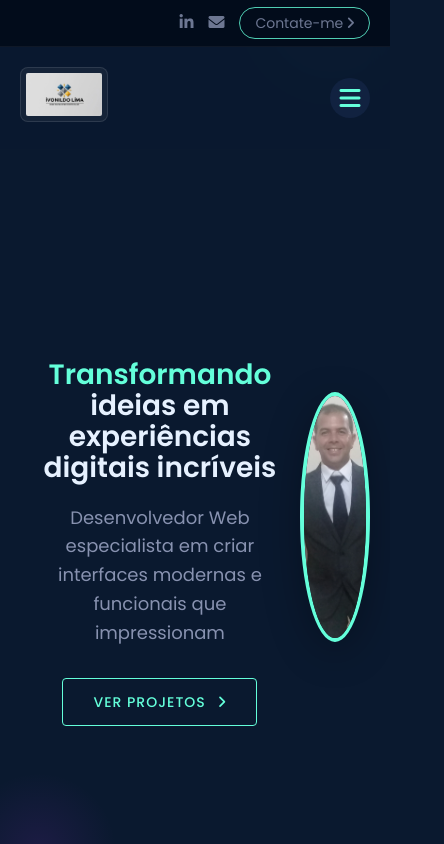
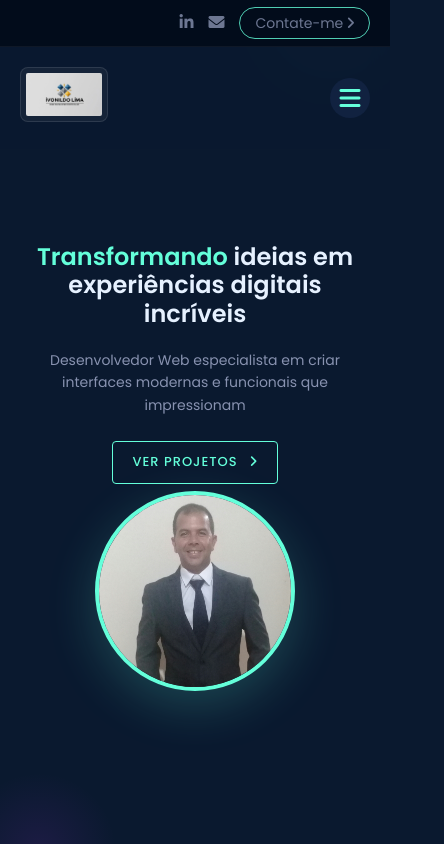
Before and after one commit to IvonildoDev/portifolio, a React (Vite) app: page / in a window 390 px wide. Shown: the top 844 px of the page, 444 px wide, since content can reach past the window. Built offline with nearby package versions, Linux system fonts and the light colour scheme.

Commit message:
atualizado imagens pra despositivos moveis

```diff
--- a/src/App.css
+++ b/src/App.css
@@ -1369,25 +1369,47 @@ nav ul li a.active {
     }
 
     .hero-banner {
-        padding-top: 150px;
+        padding: 120px 20px 60px;
         height: auto;
         min-height: 100vh;
+        display: flex;
+        flex-direction: column;
+        justify-content: center;
     }
 
     .hero-content {
         max-width: 100%;
         padding-left: 0;
+        padding-top: 0;
         text-align: center;
+        order: 2;
+        margin-top: 30px;
     }
 
     .hero-content h1 {
-        font-size: 36px;
+        font-size: 32px;
+        line-height: 1.2;
+    }
+
+    .hero-content p {
+        font-size: 16px;
+        margin-bottom: 25px;
     }
 
     .hero-image-container {
         position: relative;
-        margin: 40px auto 0;
+        margin: 0 auto;
         right: auto;
+        top: auto;
+        transform: none;
+        width: 280px;
+        height: 280px;
+        order: 1;
+    }
+
+    .hero-image {
+        box-shadow: 0 15px 50px rgba(100, 255, 218, 0.2);
+    }
         top: auto;
         transform: none;
         width: 250px;
@@ -1436,7 +1458,21 @@ nav ul li a.active {
     }
 
     .hero-content h1 {
-        font-size: 28px;
+        font-size: 26px;
+        line-height: 1.3;
+    }
+
+    .hero-content p {
+        font-size: 15px;
+    }
+
+    .hero-image-container {
+        width: 240px;
+        height: 240px;
+    }
+
+    .hero-banner {
+        padding: 100px 15px 40px;
     }
 
     .portfolio-grid {
@@ -1460,3 +1496,31 @@ nav ul li a.active {
         padding: 20px;
     }
 }
+
+@media (max-width: 400px) {
+    .hero-image-container {
+        width: 200px;
+        height: 200px;
+    }
+
+    .hero-content h1 {
+        font-size: 24px;
+    }
+
+    .hero-content p {
+        font-size: 14px;
+    }
+
+    .btn-primary {
+        padding: 10px 20px;
+        font-size: 13px;
+    }
+
+    .section-title {
+        font-size: 24px;
+    }
+
+    .hero-banner {
+        padding: 90px 10px 30px;
+    }
+}
```
